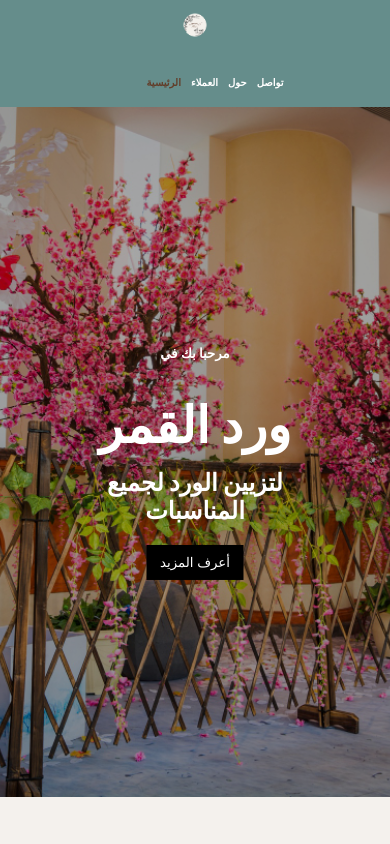
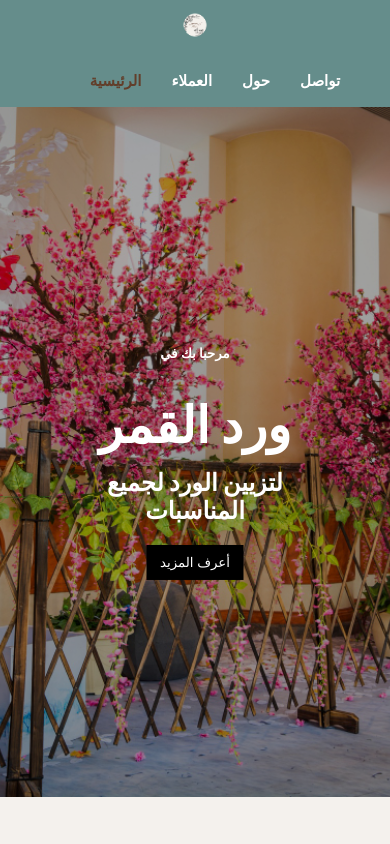
Before and after one commit to saifo133/MoonFlowers, a plain HTML site: page index.html in a window 390 px wide. Shown: the top 844 px of the page. Drawn offline with nearby package versions, Linux system fonts and the light colour scheme.

Commit message:
font size navbar

```diff
--- a/index.css
+++ b/index.css
@@ -526,8 +526,8 @@ footer #links-content li a{
         flex-direction: column;
     }
     nav .content ul li a{
-        font-size: 10px;
-        margin:0 5px;
+        font-size: 15px;
+        margin:0 15px;
     }
     .welcome .title h1{
         font-size: 50px;
```
